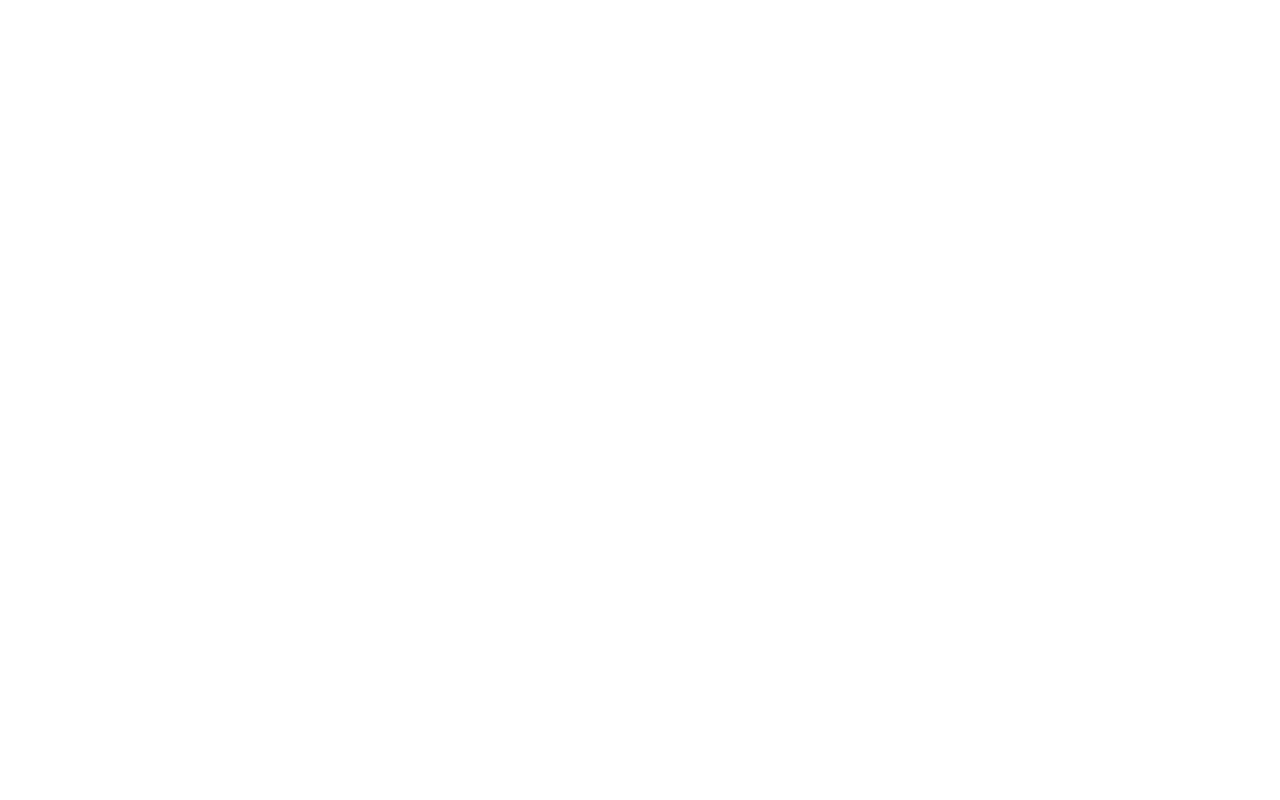
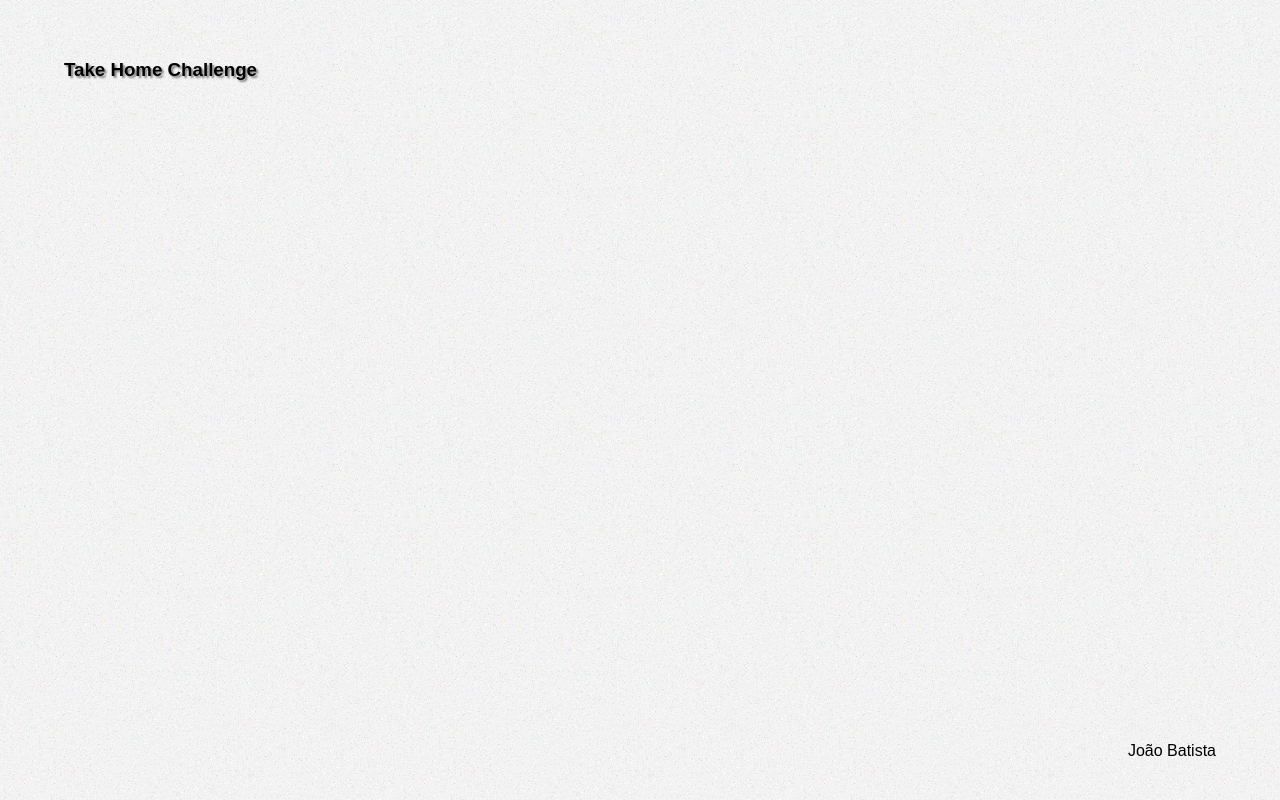
Before and after one commit to jnfbatista/musing-in-canvas, a plain HTML site: page index.html in a window 1280 px wide. Drawn offline with Linux system fonts and the light colour scheme.

Commit message:
a few visual tweaks

```diff
--- a/index.html
+++ b/index.html
@@ -1,16 +1,19 @@
  <!DOCTYPE html>
  <html>
  <head>
+ 	<meta charset="UTF-8">
  	<title>It's all about projectiles</title>
  	<style>
  	html, body
 		{
 		    height: 100%;
+		    font-family: sans-serif;
 		}
 
  		body {
  			margin: 0px;
  			padding: 0px;
+ 			background:  #ffffff url("img/bg_texture.png") repeat left top;
  		}
 
  		#c {
@@ -18,6 +21,21 @@
  			width: 100%;
  			height: 100%;
  			overflow: hidden
+ 		}
+
+ 		#title {
+ 			position: absolute;
+ 			left: 5%;
+ 			top: 5%;
+ 			text-shadow: 2px 2px 2px grey;
+ 		}
+
+ 		#signature {
+ 			position: absolute;
+ 			right: 5%;
+    		bottom: 5%;
+
+    		color: "grey";
  		}
  	</style>
  	<script src="scripts/mainscript.js"></script>
@@ -29,6 +47,13 @@
  <body>
 
  	<canvas id="c"></canvas>
+ 	<div>
+ 		<h3 id="title">Take Home Challenge</h3>
+ 	</div>
+
+ 	<span id="signature">
+ 		João Batista
+	</span>
 
  	<script>
 
--- a/scripts/mainscript.js
+++ b/scripts/mainscript.js
@@ -15,7 +15,7 @@ function Circle(x, y, radius) {
 	this.y = y;
 	this.radius = radius;
 
-	this.direction = Math.random() * (Math.PI * 0.75)  + Math.PI * 0.25 ;
+	this.direction = Math.random() * 2 * Math.PI;
 	this.initSpeed = - (Math.random() * 5 + 10);
 
 	// speed
@@ -85,10 +85,10 @@ function drawCircle(circle) {
 
 	context.beginPath();
 	context.arc(nextPosition[0], nextPosition[1], circle.radius, 0, 2 * Math.PI, false);
-	context.fillStyle = 'blue';
+	context.fillStyle = '#333333';
 	context.fill();
 	context.lineWidth = 1;
-	context.strokeStyle = '#6666ff';
+	context.strokeStyle = '#A9A9A9';
 	context.stroke();
 
 
```
Also changed, not shown: img/bg_texture.png (added).
